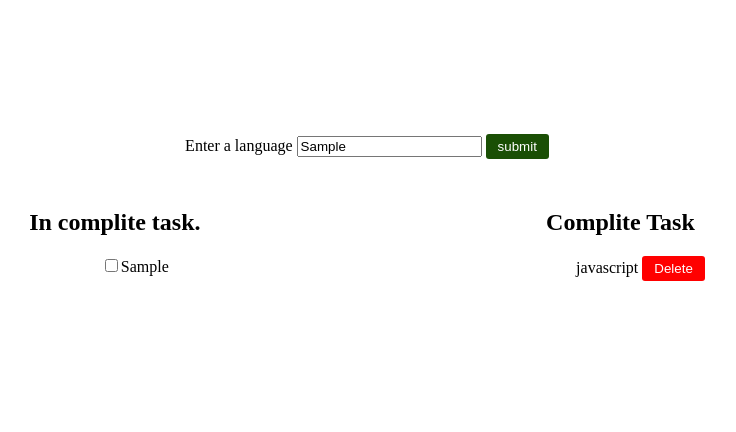
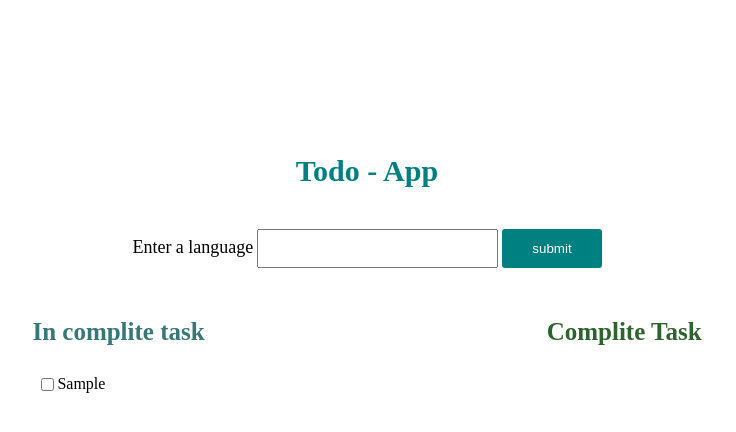
Before and after one commit to ms-shakil/basic-js, a plain HTML site: page mern/todo/index.html in a window 1280 px wide. Both pictures are taken after typing "Sample" into the empty fields and a click on the button "submit". Shown: the whole page, without its empty margins (273-1009 px from the left). Drawn offline with Linux system fonts and the light colour scheme.

Commit message:
complite todo app

```diff
--- a/mern/todo/index.html
+++ b/mern/todo/index.html
@@ -12,6 +12,11 @@
         text-align: center;
         padding: 10%;
     }
+    h1{
+        font-size: 30px;
+        color:teal;
+        padding-bottom: 20px;
+    }
     .data_section{
         padding-top: 30px;
         display: flex;
@@ -22,27 +27,58 @@
     }
     .items button{
         padding: 5px 12px;
+        margin-left: 12px;
         background-color: red;
         color: white;
         border: none;
         border-radius: 3px;
     }
+    label{
+        font-size: 18px;
+    }
+    #input_language {
+        padding: 10px 30px
+    }
     .input_section button{
-        padding: 5px 12px;
-        background-color: rgb(26, 79, 5);
+        padding: 12px 30px;
+        background-color: teal;
         color: white;
         border: none;
         border-radius: 3px;
     }
+    .incomplitetask h2{
+        color: rgb(54, 119, 119);
+        font-size: 25px;
+
+    }
     .incomplitetask ul{
+        padding: 0;
+    }
+    .incomplitetask ul li{
+            display: flex;
+            align-items: center;
+            justify-content: flex-start;
+            padding: 2px 5px;
+            min-height: 30px;
 
-
+    }
+    .compliteTask h2{
+        color: rgb(45, 99, 45);
+        font-size: 25px;
+    }
+    .compliteTask ul li{
+            display: flex;
+            align-items: center;
+            justify-content: flex-start;
+            padding: 2px 5px;
+            min-height: 30px;
     }
 </style>
 <body>
 
     <div class="todo-main">
         <form id="form" action="">
+              <h1  > Todo - App</h1>
              <div class="input_section">
                 <label for="">Enter a language</label>
                 <input id="input_language" type="text" name="" id="">
@@ -51,16 +87,16 @@
              <div class="data_section">
 
                 <div class="incomplitetask">
-                     <h2>In complite task.</h2>
-                     <ul >
+                     <h2>In complite task</h2>
+                     <ul class="incom_ul">
 
                      </ul>
                 </div>
 
-                <div class="complitetast">
+                <div class="compliteTask">
                     <h2>Complite Task </h2>
                     <ul>
-                        <li class="items"> javascript  <button> Delete</button> </li>
+
                     </ul>
                 </div>
              </div>
--- a/mern/todo/script.js
+++ b/mern/todo/script.js
@@ -15,10 +15,10 @@
  //  <li class="items"> javascript  <button> Delete</button> </li>
  let compliteTask = (inputdata)=>{
            let li = document.createElement("li")
-       li.classList.add("item")
+       li.classList.add("items")
        let input = document.createElement("button")
        input.append("delete")
-       li.append(input,inputdata)
+       li.append(inputdata,input)
        return li
 
  }
@@ -31,5 +31,19 @@ form.addEventListener("submit",(e)=>{
      let inputText = document.getElementById("input_language").value
     let new_task = inCompliteTask(inputText)
     incompliteTodo.append(new_task)
+    form.reset();
 
 })
+ // incomplite to complite and remove from incomplite
+document.querySelector(".incom_ul").addEventListener("change",(e)=>{
+         let li = e.target.closest("li")
+         let text = li.innerText
+         li.remove()
+        let complite_Language = compliteTask(text)
+        document.querySelector(".compliteTask ul").appendChild(complite_Language)
+    })
+
+// remove from complite task
+document.querySelector(".compliteTask ul").addEventListener("click",(e)=>{
+        e.target.parentNode.remove()
+    })
```
